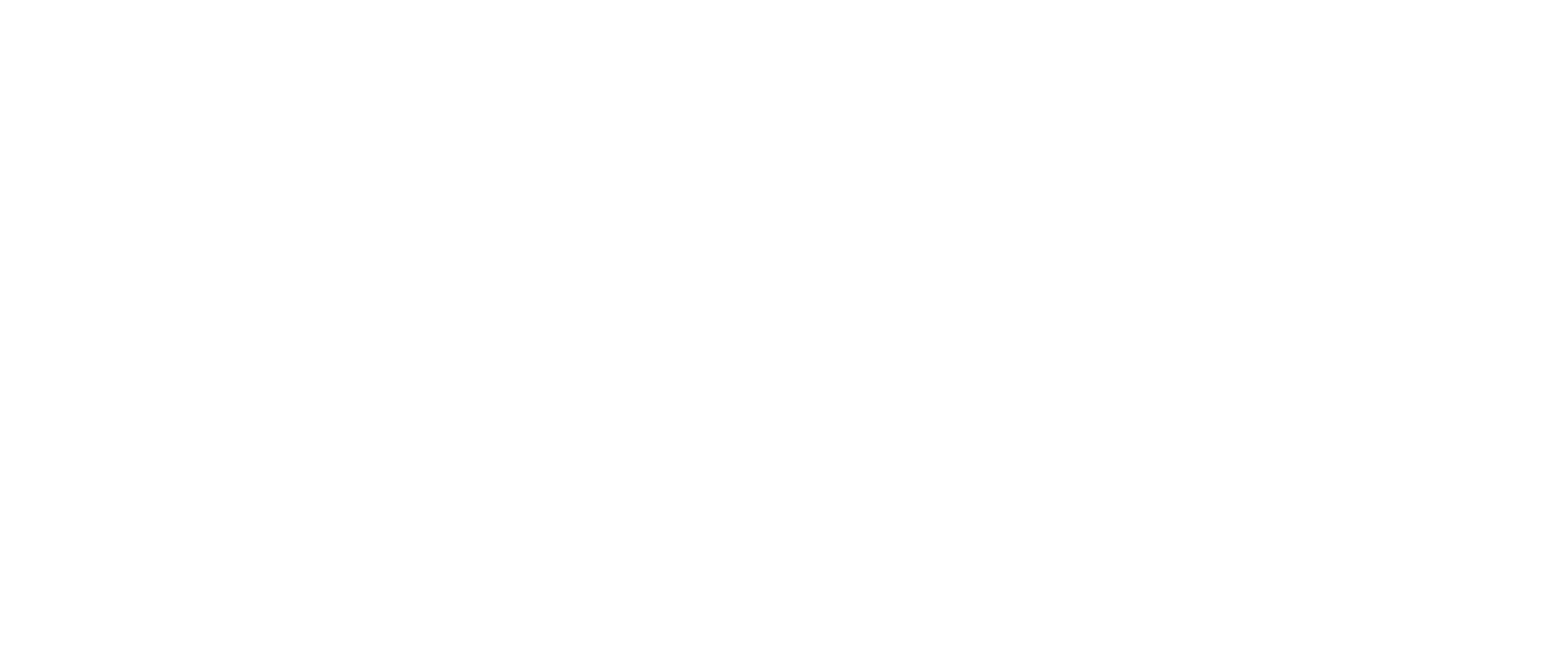
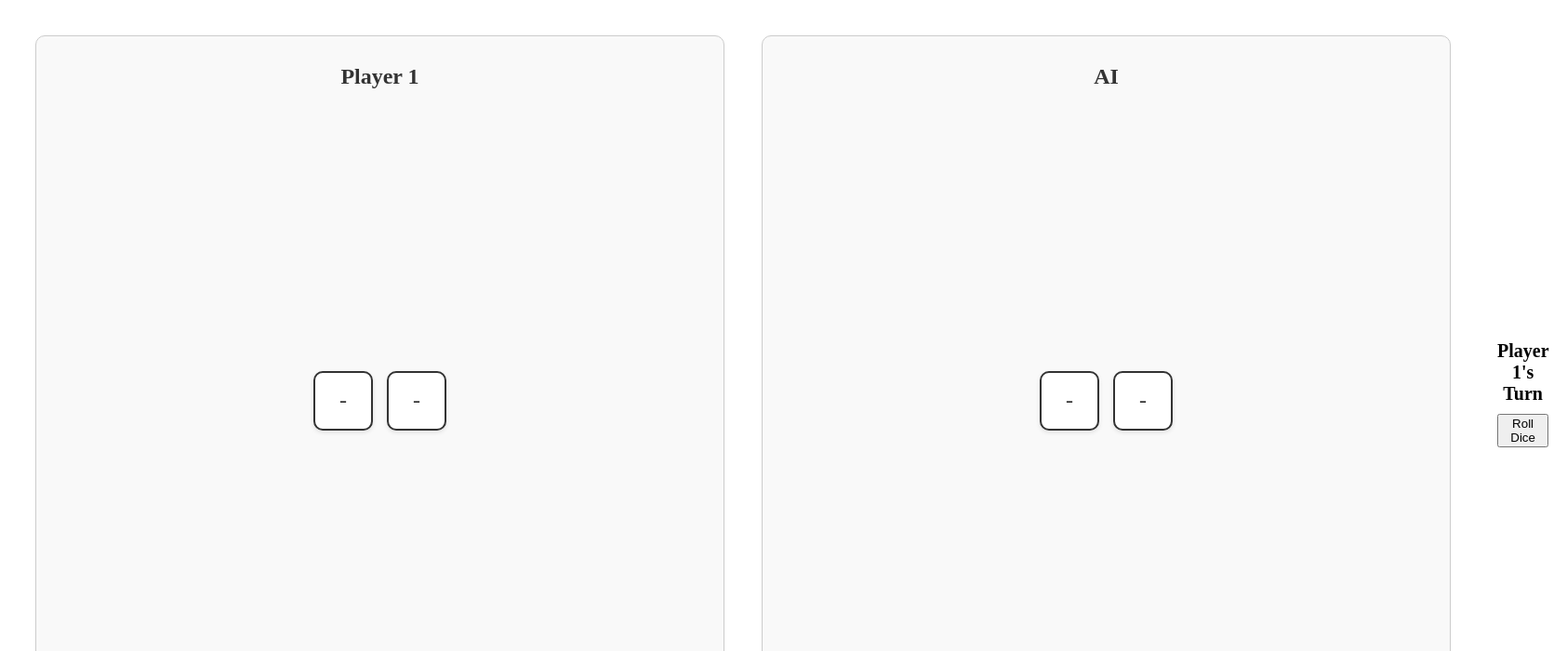
Before and after one commit to peter-olesen/react-terningspil, a React (Vite) app: page / in a window 1280 px wide. Shown: the top 700 px of the page at 93% size, 1685 px wide, since content can reach past the window. Built offline with nearby package versions, Linux system fonts and the light colour scheme.

Commit message:
<Game/> in App.jsx

```diff
--- a/src/App.jsx
+++ b/src/App.jsx
@@ -1,10 +1,11 @@
 import './App.scss'
+import { Game } from './components/game/game'
 
 function App() {
 
   return (
     <>
-
+    <Game/>
     </>
   )
 }
```
